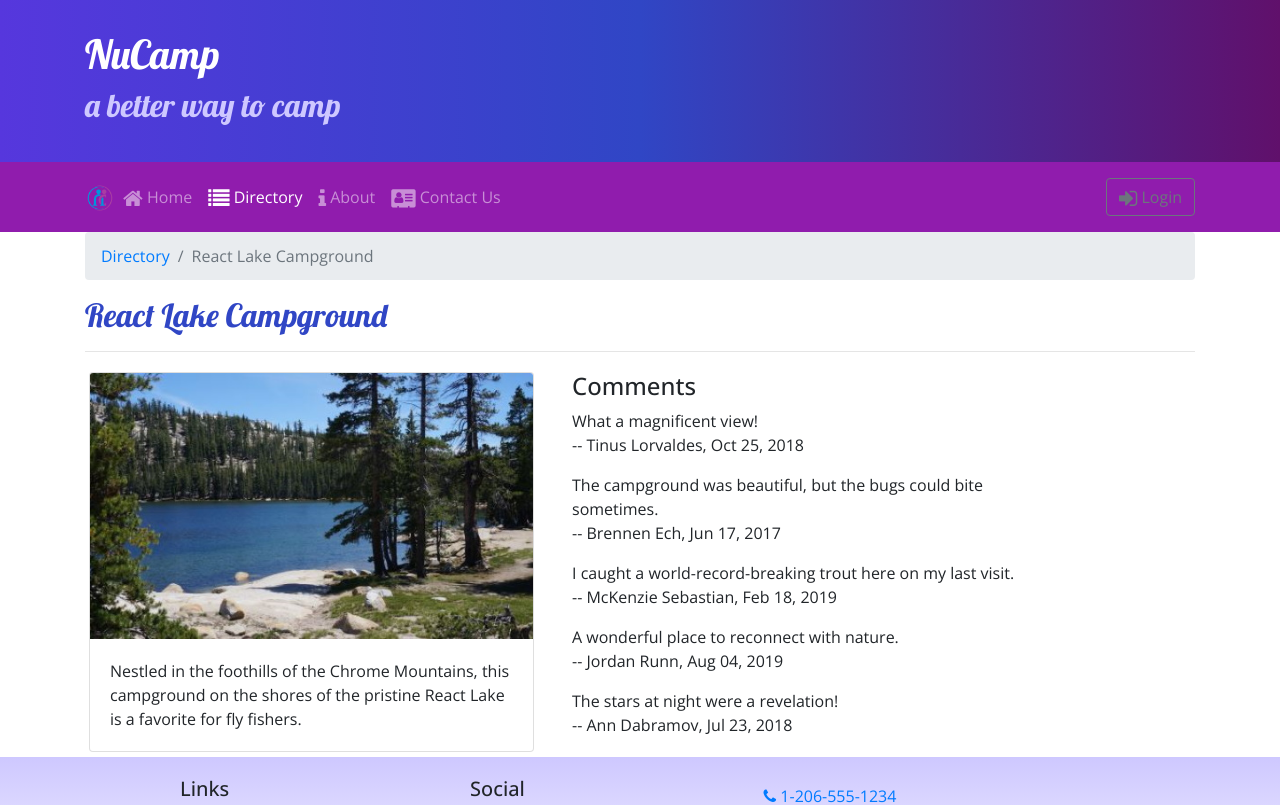
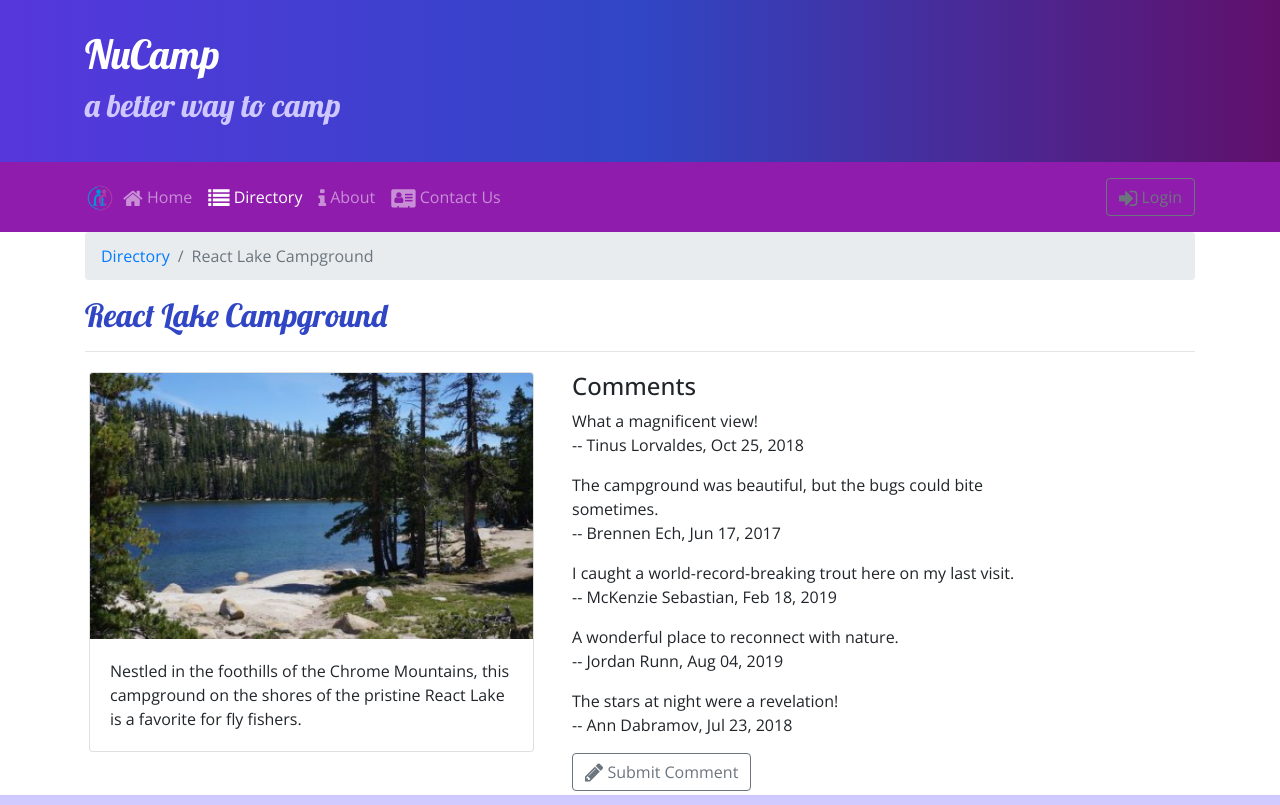
Before and after one commit to jdm90/ReactCampsites, a React (Create React App) app: page /directory/0 in a window 1280 px wide. Shown: the top 805 px of the page. Built offline with nearby package versions, Linux system fonts and the light colour scheme.

Commit message:
Workshop 4 Task 1

```diff
--- a/src/components/CampsiteInfoComponent.js
+++ b/src/components/CampsiteInfoComponent.js
@@ -1,6 +1,7 @@
-import React from 'react';
+import React, { Component } from 'react';
 import { Card, CardImg, CardText, CardBody, Breadcrumb, BreadcrumbItem } from 'reactstrap';
 import { Link } from 'react-router-dom';
+import Button from 'reactstrap/lib/Button';
 
 function RenderCampsite({campsite}) {
   return (
@@ -26,6 +27,7 @@ function RenderComments({comments}) {
             <p>-- {comment.author}, {new Intl.DateTimeFormat('en-US', { year: 'numeric', month: 'short', day: '2-digit'}).format(new Date(Date.parse(comment.date)))}</p>
           </div>
         )}
+        <CommentForm />
       </div>
     );
   } return <div />;
@@ -54,4 +56,14 @@ function CampsiteInfo(props) {
   } return <div />;
 }
 
+class CommentForm extends Component {
+  render() {
+    return (
+      <Button outline className>
+        <i class="fa fa-pencil fa-lg" aria-hidden="true"></i> Submit Comment
+      </Button>
+    );
+  }
+}
+
 export default CampsiteInfo;
```
